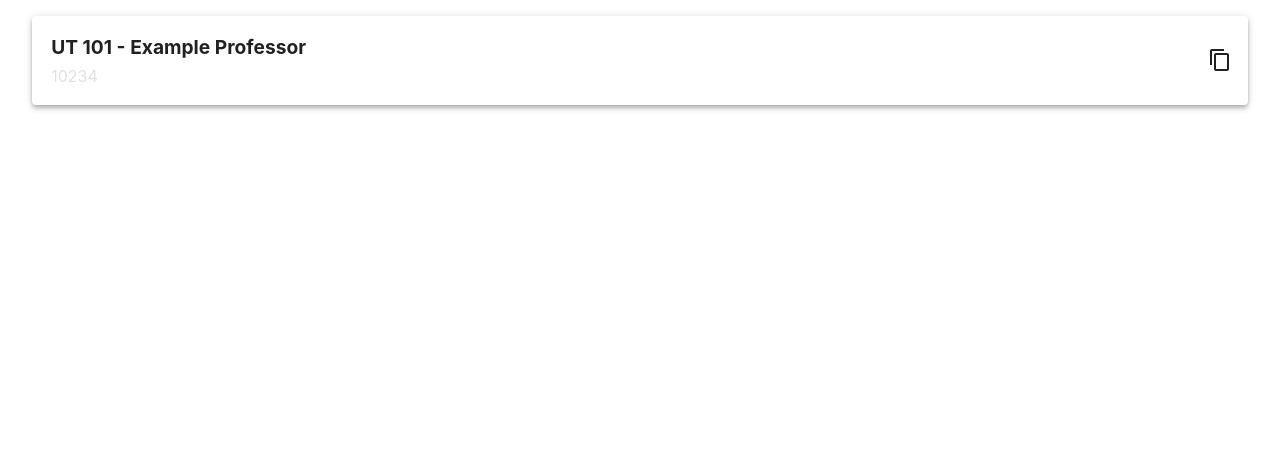
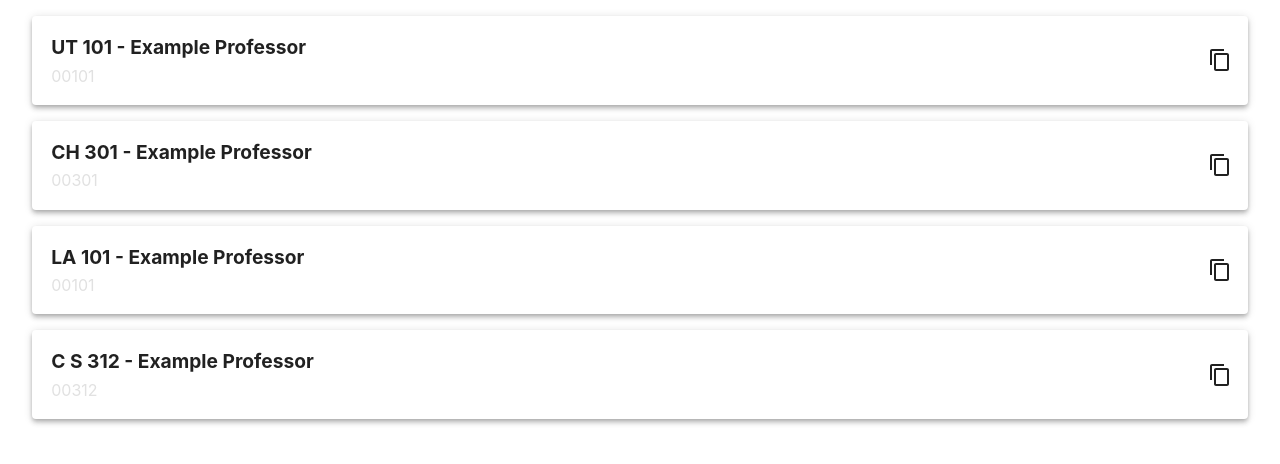
Before and after one commit to DiegoPerez1441/UT-Registration-Planner, a Next.js app in the folder ut-registration-planner/: page / in a window 1280 px wide. Shown: the top 464 px of the page. Built offline with nearby package versions, Linux system fonts and the light colour scheme.

Commit message:
Add example CourseCard

```diff
--- a/ut-registration-planner/components/CourseCard.module.scss
+++ b/ut-registration-planner/components/CourseCard.module.scss
@@ -15,7 +15,6 @@
         // Increased rgb components by 10
         background-color: #c9610a;
     }
-
 }
 
 .textContainer {
@@ -34,7 +33,3 @@
     font-size: 1rem;
     margin: 0.2rem;
 }
-
-.icon {
-
-}
--- a/ut-registration-planner/components/CourseCard.tsx
+++ b/ut-registration-planner/components/CourseCard.tsx
@@ -1,20 +1,32 @@
 import React from "react"
 import Paper from "@mui/material/Paper"
 import Typography from "@mui/material/Typography"
-import ContentCopyIcon from '@mui/icons-material/ContentCopy';
+import ContentCopyIcon from "@mui/icons-material/ContentCopy"
 
 import styles from "./CourseCard.module.scss"
 
-type Props = {}
+// Reused
+interface CourseList {
+    name: string
+    professor: string
+    uid: string
+}
 
-const CourseCard = (props: Props) => {
+interface CourseCardProps {
+    course: CourseList
+}
+
+const CourseCard = ({ course }: CourseCardProps) => {
     return (
         <Paper elevation={4} className={styles.container}>
             <div className={styles.textContainer}>
-                <h2 className={styles.h2}>UT 101 - Example Professor</h2>
-                <p className={styles.p}>10234</p>
+                {/* <h2 className={styles.h2}>UT 101 - Example Professor</h2> */}
+                <h2 className={styles.h2}>
+                    {course.name + " - " + course.professor}
+                </h2>
+                <p className={styles.p}>{course.uid}</p>
             </div>
-            <ContentCopyIcon className={styles.icon}/>
+            <ContentCopyIcon />
         </Paper>
     )
 }
--- a/ut-registration-planner/pages/index.tsx
+++ b/ut-registration-planner/pages/index.tsx
@@ -4,6 +4,35 @@ import Image from "next/image"
 import styles from "../styles/Home.module.css"
 
 import CourseCard from "../components/CourseCard"
+
+interface CourseList {
+    name: string
+    professor: string
+    uid: string
+}
+
+const courseList: CourseList[] = [
+    {
+        name: "UT 101",
+        professor: "Example Professor",
+        uid: "00101",
+    },
+    {
+        name: "CH 301",
+        professor: "Example Professor",
+        uid: "00301",
+    },
+    {
+        name: "LA 101",
+        professor: "Example Professor",
+        uid: "00101",
+    },
+    {
+        name: "C S 312",
+        professor: "Example Professor",
+        uid: "00312",
+    },
+]
 
 const Home: NextPage = () => {
     return (
@@ -17,8 +46,9 @@ const Home: NextPage = () => {
                 <link rel="icon" href="/favicon.ico" />
             </Head>
 
-            <CourseCard />
-
+            {courseList.map((course, index) => {
+                return <CourseCard key={index} course={course} />
+            })}
         </div>
     )
 }
```
